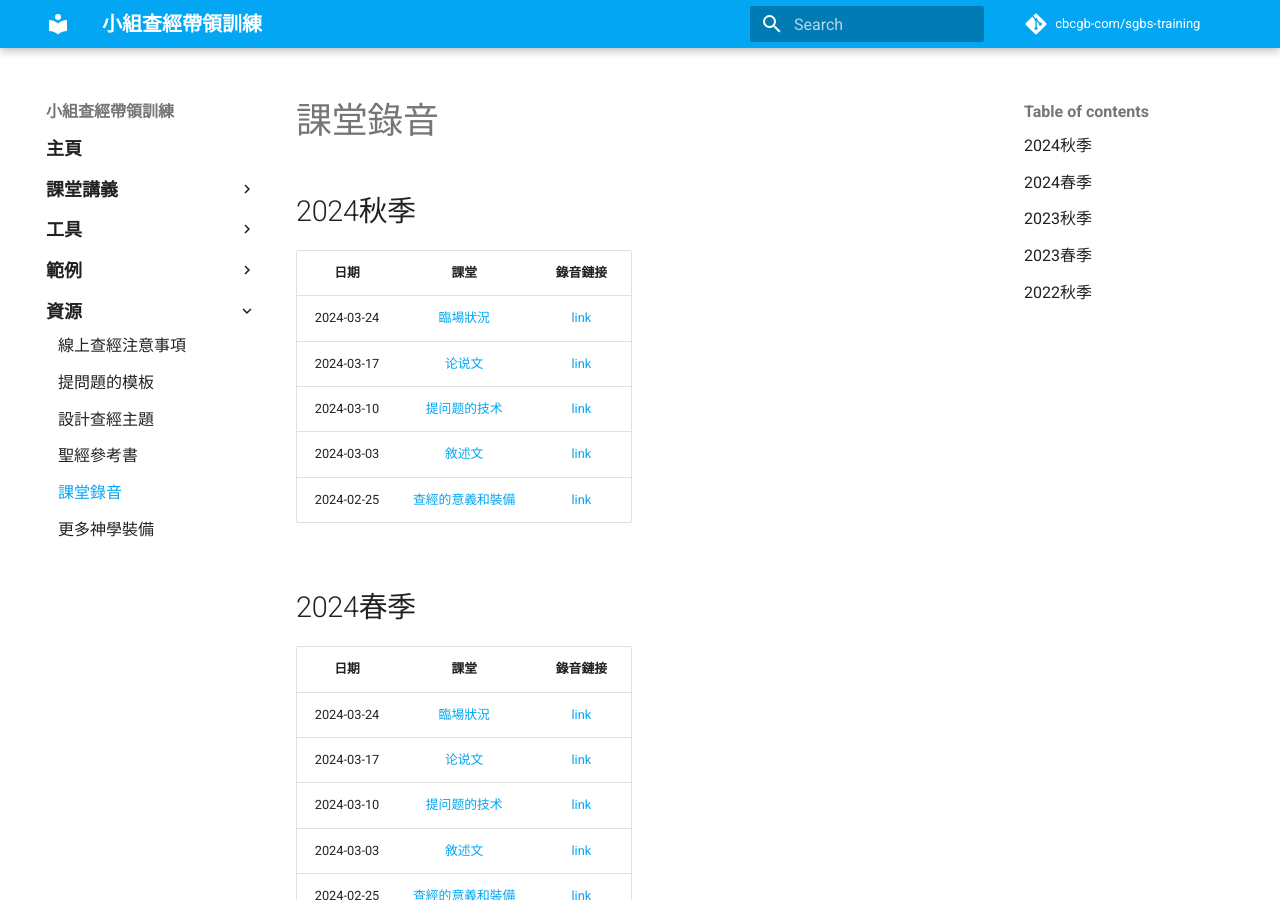
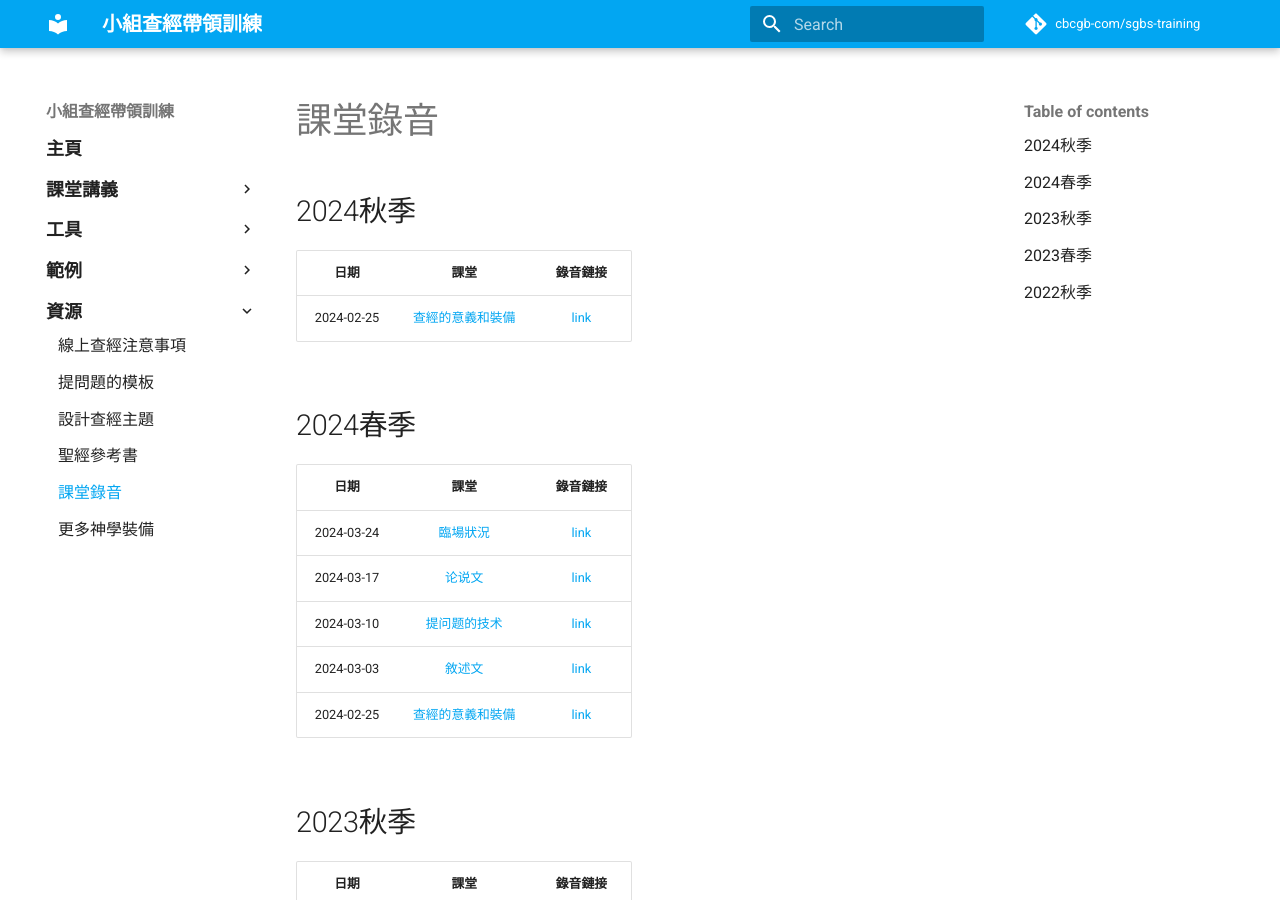
Before and after one commit to cbcgb-com/sgbs-training, an MkDocs documentation site: the page built from docs/resources/recordings.md, in a window 1280 px wide and 900 px high. Built offline with MkDocs 1.6.1 and Material for MkDocs 9.7.7, drawn with Linux system fonts in a browser that asks for light colours; comment, search, counter and statistics services are not loaded.

Commit message:
docs(recordings)📄: Remove outdated recordings links from documentation
- Deleted links for classes on 2024-03-24, 2024-03-17, 2024-03-10, and 2024-03-03.

```diff
--- a/docs/resources/recordings.md
+++ b/docs/resources/recordings.md
@@ -4,10 +4,6 @@
 
 |    日期    |                            課堂                            |                                                             錄音鏈接                                                             |
 |:----------:|:--------------------------------------------------------:|:--------------------------------------------------------------------------------------------------------------------------------:|
-| 2024-03-24 |     [臨場狀況](../class-notes/lesson-5-situations.md)      |                                                             [link]()                                                             |
-| 2024-03-17 |     [论说文](../class-notes/lesson-4-argumentation.md)     |                                                             [link]()                                                             |
-| 2024-03-10 |   [提问题的技术](../class-notes/lesson-3-questioning.md)   |                                                             [link]()                                                             |
-| 2024-03-03 |       [敘述文](../class-notes/lesson-2-narrative.md)       |                                                             [link]()                                                             |
 | 2024-02-25 | [查經的意義和裝備](../class-notes/lesson-1-foundations.md) | [link](https://www.dropbox.com/scl/fi/7xnpeh0sz8vwr8ekk21eb/20240929-class-1-recording.mp3?rlkey=62q5ni2wewxuq8ochrabpa4he&dl=0) |
 
 ## 2024春季
```
